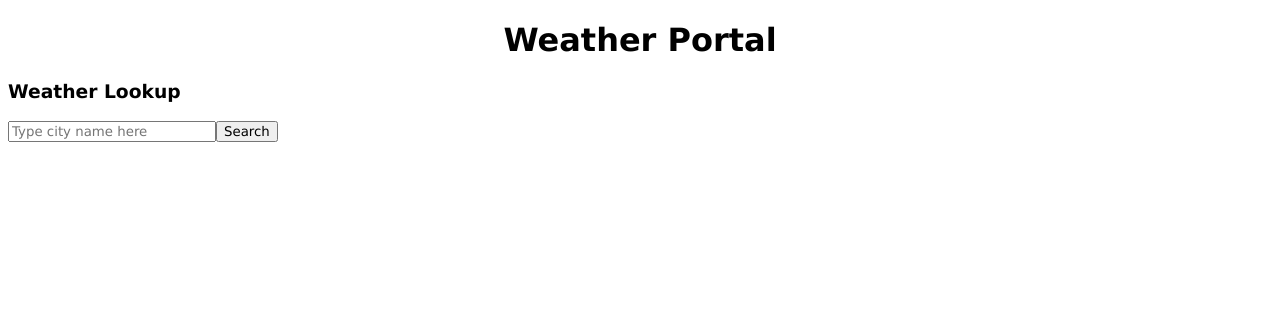
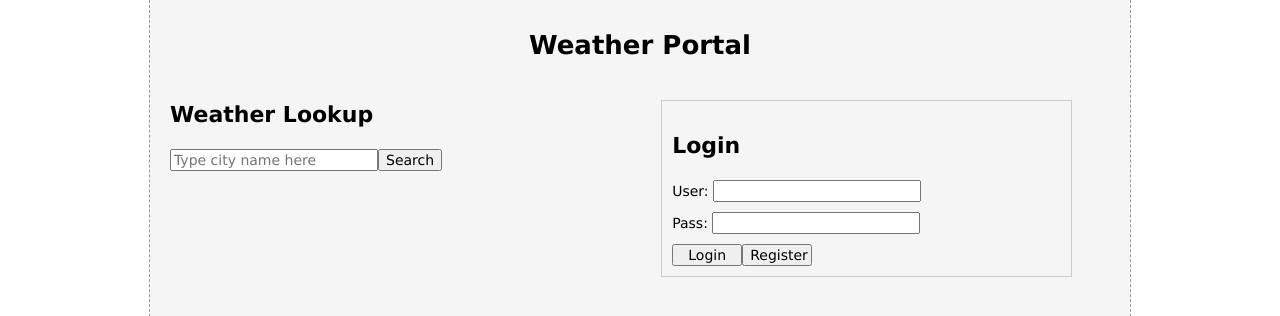
Before and after one commit to hooman-test/weather, an Angular app: page / in a window 1280 px wide. Shown: the top 316 px of the page. Built offline with nearby package versions, Linux system fonts and the light colour scheme.

Commit message:
Setting style for Homepage.

```diff
--- a/src/app/app.component.css
+++ b/src/app/app.component.css
@@ -0,0 +1,15 @@
+.mainContainer {
+  width: 960px;
+  border-right: 1px dashed #999999;
+  border-left: 1px dashed #999999;
+  margin: 0 auto;
+  background-color: #f5f5f5;
+  padding: 10px 10px 50px;
+}
+
+.section {
+  width: 47%;
+  display: inline-block;
+  margin: 0 10px;
+  vertical-align: top;
+}
--- a/src/app/app.component.html
+++ b/src/app/app.component.html
@@ -1,7 +1,14 @@
+<div class="mainContainer">
   <div style="text-align:center">
     <h1>
       {{title}}
     </h1>
   </div>
 
+  <div class="section">
     <app-weather-lookup></app-weather-lookup>
+  </div>
+  <div class="section">
+    <app-login></app-login>
+  </div>
+</div>
--- a/src/app/app.module.ts
+++ b/src/app/app.module.ts
@@ -6,11 +6,13 @@ import {AppComponent} from './app.component';
 import {HttpClientModule} from '@angular/common/http';
 import {WeatherLookupComponent} from './weather-lookup/weather-lookup.component';
 import {WeatherService} from './weather.service';
+import {LoginComponent} from './login/login.component';
 
 @NgModule({
   declarations: [
     AppComponent,
-    WeatherLookupComponent
+    WeatherLookupComponent,
+    LoginComponent
   ],
   imports: [
     BrowserModule,
--- /dev/null
+++ b/src/app/login/login.component.css
@@ -0,0 +1,12 @@
+.container{
+  padding: 10px;
+  margin: 20px;
+  border: 1px solid #cccccc;
+}
+
+form div {
+  margin: 10px 0;
+}
+.btn {
+  width: 70px;
+}
--- /dev/null
+++ b/src/app/login/login.component.html
@@ -0,0 +1,17 @@
+<div class="container">
+  <h3>Login</h3>
+  <form action="/login">
+    <div>
+      <label>User:
+        <input type="text">
+      </label>
+    </div>
+    <div>
+      <label>Pass:
+        <input type="text">
+      </label>
+    </div>
+    <input type="submit" class="btn" value="Login">
+    <input type="button" class="btn" value="Register"/>
+  </form>
+</div>
--- /dev/null
+++ b/src/app/login/login.component.ts
@@ -0,0 +1,15 @@
+import {Component, OnInit} from '@angular/core';
+
+@Component({
+  selector: 'app-login',
+  templateUrl: './login.component.html',
+  styleUrls: ['./login.component.css']
+})
+export class LoginComponent implements OnInit {
+
+  constructor() { }
+
+  ngOnInit() {
+  }
+
+}
--- a/src/app/weather-lookup/weather-lookup.component.css
+++ b/src/app/weather-lookup/weather-lookup.component.css
@@ -2,7 +2,6 @@
   border: 1px solid #ccc;
   margin: 20px 0;
   padding: 10px;
-  width: 200px;
   font-size: 14px;
   color: #555;
 }
--- a/src/app/weather-lookup/weather-lookup.component.ts
+++ b/src/app/weather-lookup/weather-lookup.component.ts
@@ -32,7 +32,6 @@ export class WeatherLookupComponent implements OnInit {
       res => {
         this.status = false;
         this.errorMessage = res.error.message;
-        console.log(res.error);
       });
   }
 }
--- a/src/app/weather.service.ts
+++ b/src/app/weather.service.ts
@@ -10,8 +10,8 @@ export class WeatherService {
   constructor(private http: HttpClient) {
   }
 
-  getWeatherByCity(city: string): Observable<WeatherCondition> {
-    const query = this.url + '&q=' + city;
+  getWeatherByCity(cityName: string): Observable<WeatherCondition> {
+    const query = this.url + '&q=' + cityName;
     console.log('query is: ' + query);
     return this.http.get<WeatherCondition>(query);
   }
--- a/src/styles.css
+++ b/src/styles.css
@@ -1,8 +1,40 @@
 /* You can add global styles to this file, and also import other style files */
 * {
   font-family: Verdana, serif;
+  font-size: 14px;
+}
+
+body {
+  margin: 0;
+  padding: 0;
 }
 
 input {
   width: 200px;
 }
+
+h1 {
+  font-size: 26px;
+  margin: 0;
+  padding: 20px 10px;
+}
+
+h2 {
+  font-size: 24px;
+}
+
+h3 {
+  font-size: 22px;
+}
+
+h4 {
+  font-size: 20px;
+}
+
+h5 {
+  font-size: 18px;
+}
+
+h6 {
+  font-size: 16px;
+}
```
Also changed, not shown: 1 other file (tests, documents, lock files or other folders). Lines whose indentation alone changed are shown as unchanged.
